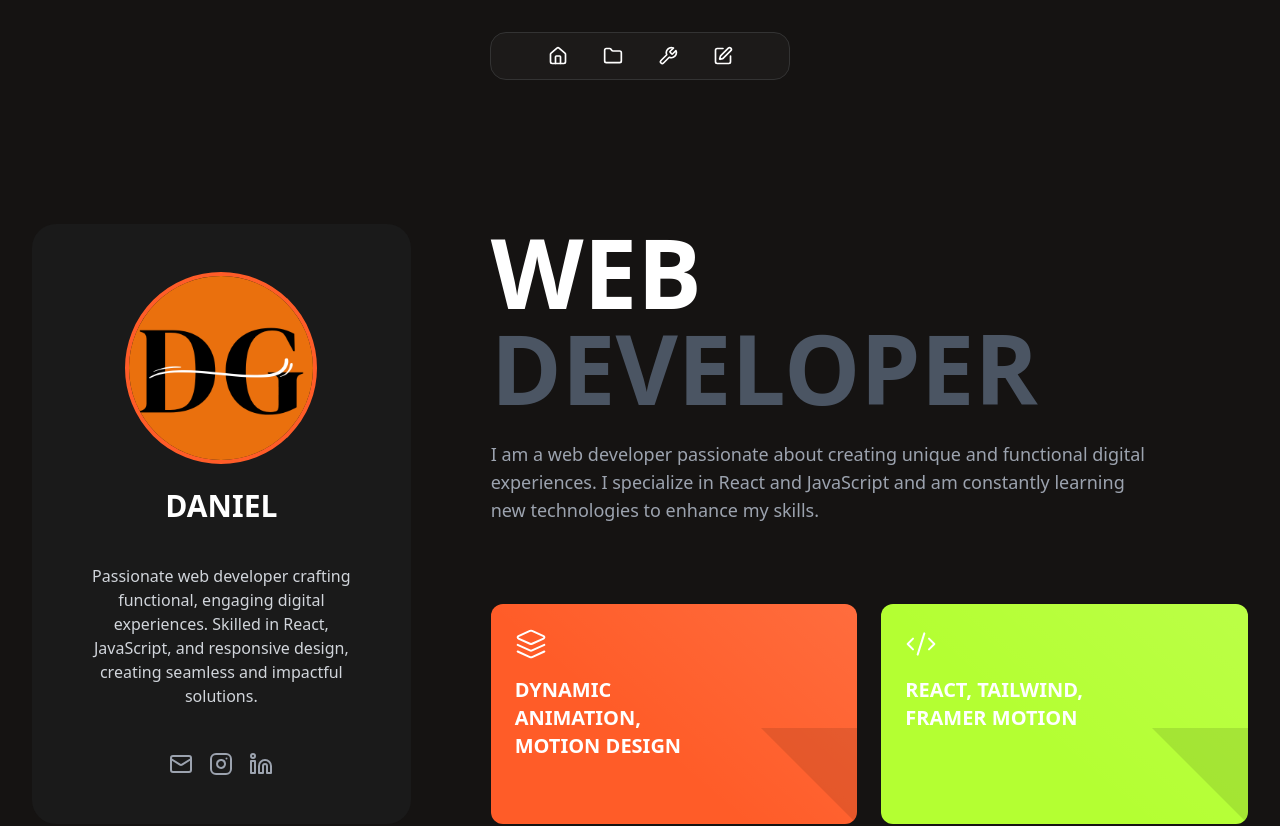
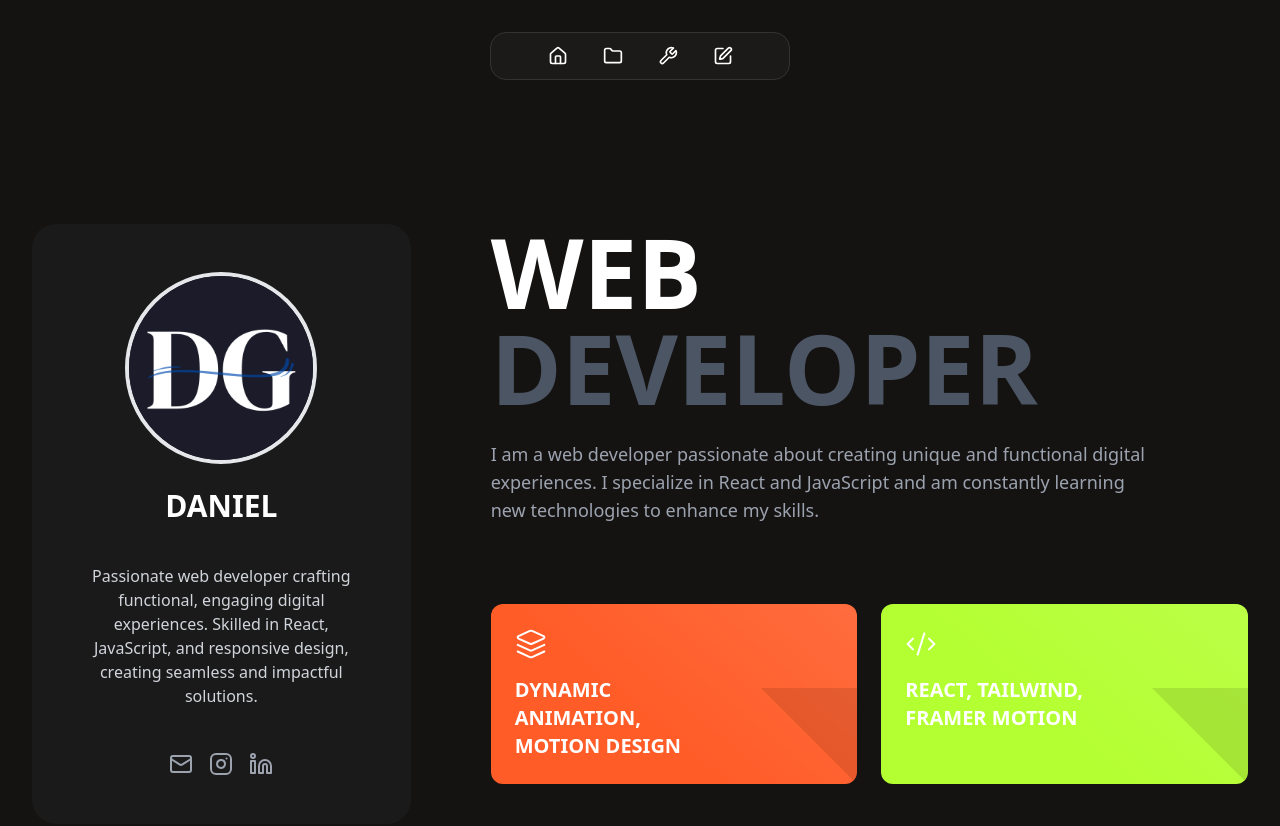
Before and after one commit to busttamant/portafolio, a React (Vite) app: page / in a window 1280 px wide. Shown: the top 826 px of the page. Built offline with nearby package versions, Linux system fonts and the light colour scheme.

Commit message:
Paginas funcionas

```diff
--- a/src/App.jsx
+++ b/src/App.jsx
@@ -3,7 +3,6 @@ import { Routes, Route } from 'react-router-dom';
 import { NavBar } from './Components/NavBar';
 import { Home } from './Pages/Home';
 import { ProjectsPage } from './Pages/Projects';
-import { Experience } from './Pages/Experience';
 import { Tools } from './Pages/Tools';
 import { ContactPage } from './Pages/Contact';
 import "./App.css"
--- a/src/Components/Card.jsx
+++ b/src/Components/Card.jsx
@@ -17,7 +17,7 @@ export const Card = () => {
                 <img
                     src={img1}
                     alt="Daniel"
-                    className="w-48 h-48 rounded-full mb-6 border-4 border-[#ff5c28]"
+                    className="w-48 h-48 rounded-full mb-6 border-4 "
                 />
                 <h2 className="text-3xl font-bold text-white mb-2">DANIEL </h2>
                 <p className="text-gray-300 mb-8 max-w-sm mt-8" >
--- a/src/Components/NavBar.jsx
+++ b/src/Components/NavBar.jsx
@@ -4,7 +4,6 @@ import { motion } from 'framer-motion';
 import { House } from 'lucide-react';
 import { Link } from 'react-router-dom';
 import { Folder } from 'lucide-react';
-import { Briefcase } from 'lucide-react';
 import { Wrench } from 'lucide-react';
 import { SquarePen } from 'lucide-react';
 
--- a/src/Pages/Experience.jsx
+++ /dev/null
@@ -1,7 +0,0 @@
-import React from 'react'
-
-export const Experience = () => {
-    return (
-        <div>Experience</div>
-    )
-}
--- a/src/Pages/Home.jsx
+++ b/src/Pages/Home.jsx
@@ -1,12 +1,17 @@
 import React from 'react'
-import { Code2, Layers, ArrowRight } from 'lucide-react'
+import { Code2, Layers } from 'lucide-react'
 import { Card } from '../Components/Card'
-import { motion, useAnimate, stagger } from 'framer-motion';
+import { motion } from 'framer-motion';
 import { ProjectsSection } from '../Pages/Projects'
 import { Contact } from './Contact';
+import { Link } from 'react-router-dom';
+
+
+
 
 
 const SkillCard = ({ title, icon: Icon, color }) => (
+    <Link to="/projects" className="block w-full h-full">
         <motion.div
             whileHover={{ scale: 1.02 }}
             className={`relative overflow-hidden rounded-xl p-6 ${color} group cursor-pointer w-full h-full`}
@@ -16,7 +21,6 @@ const SkillCard = ({ title, icon: Icon, color }) => (
                     <Icon className="h-8 w-8 text-white mb-4" strokeWidth={1.5} />
                     <h3 className="text-xl font-bold text-white max-w-[200px]">{title}</h3>
                 </div>
-            <ArrowRight className="h-6 w-6 text-white opacity-0 group-hover:opacity-100 transition-opacity self-end mt-4" />
             </div>
             <div className="absolute inset-0 bg-[linear-gradient(40deg,transparent_40%,rgba(255,255,255,0.1))] pointer-events-none" />
             <div className="absolute -bottom-8 -right-8 w-32 h-32 opacity-10">
@@ -25,6 +29,7 @@ const SkillCard = ({ title, icon: Icon, color }) => (
                 </svg>
             </div>
         </motion.div>
+    </Link>
 )
 
 export const Home = () => {
@@ -60,12 +65,15 @@ export const Home = () => {
 
 
 
+
                         {/* Skill cards */}
                         <div className="grid grid-cols-1 md:grid-cols-2 gap-6">
                             <SkillCard
                                 title="DYNAMIC ANIMATION, MOTION DESIGN"
                                 icon={Layers}
                                 color="bg-[#ff5c28]"
+
+
                             />
                             <SkillCard
                                 title="REACT, TAILWIND, FRAMER MOTION"
--- a/src/Pages/Projects.jsx
+++ b/src/Pages/Projects.jsx
@@ -1,11 +1,10 @@
 import React from "react";
 import { Card } from "../Components/Card";
-import { motion, useAnimate, stagger } from 'framer-motion'
+import { motion } from 'framer-motion'
 import { ArrowRight } from 'lucide-react'
+import { Contact } from "./Contact";
 import imgCarwash from '../assets/Carwash-Website.png'
 import imgSoccer from '../assets/Soocer-Website.png'
-import { Contact } from "./Contact";
-
 
 export const projects = [
     {
--- a/src/output.css
+++ b/src/output.css
@@ -623,10 +623,6 @@ video {
   margin-top: 0.75rem;
 }
 
-.mt-4 {
-  margin-top: 1rem;
-}
-
 .mt-8 {
   margin-top: 2rem;
 }
@@ -813,10 +809,6 @@ video {
   --tw-space-y-reverse: 0;
   margin-top: calc(1.5rem * calc(1 - var(--tw-space-y-reverse)));
   margin-bottom: calc(1.5rem * var(--tw-space-y-reverse));
-}
-
-.self-end {
-  align-self: flex-end;
 }
 
 .overflow-hidden {
```
Also changed, not shown: src/assets/Logo.png, vercel.json (added). Lines whose indentation alone changed are shown as unchanged.
